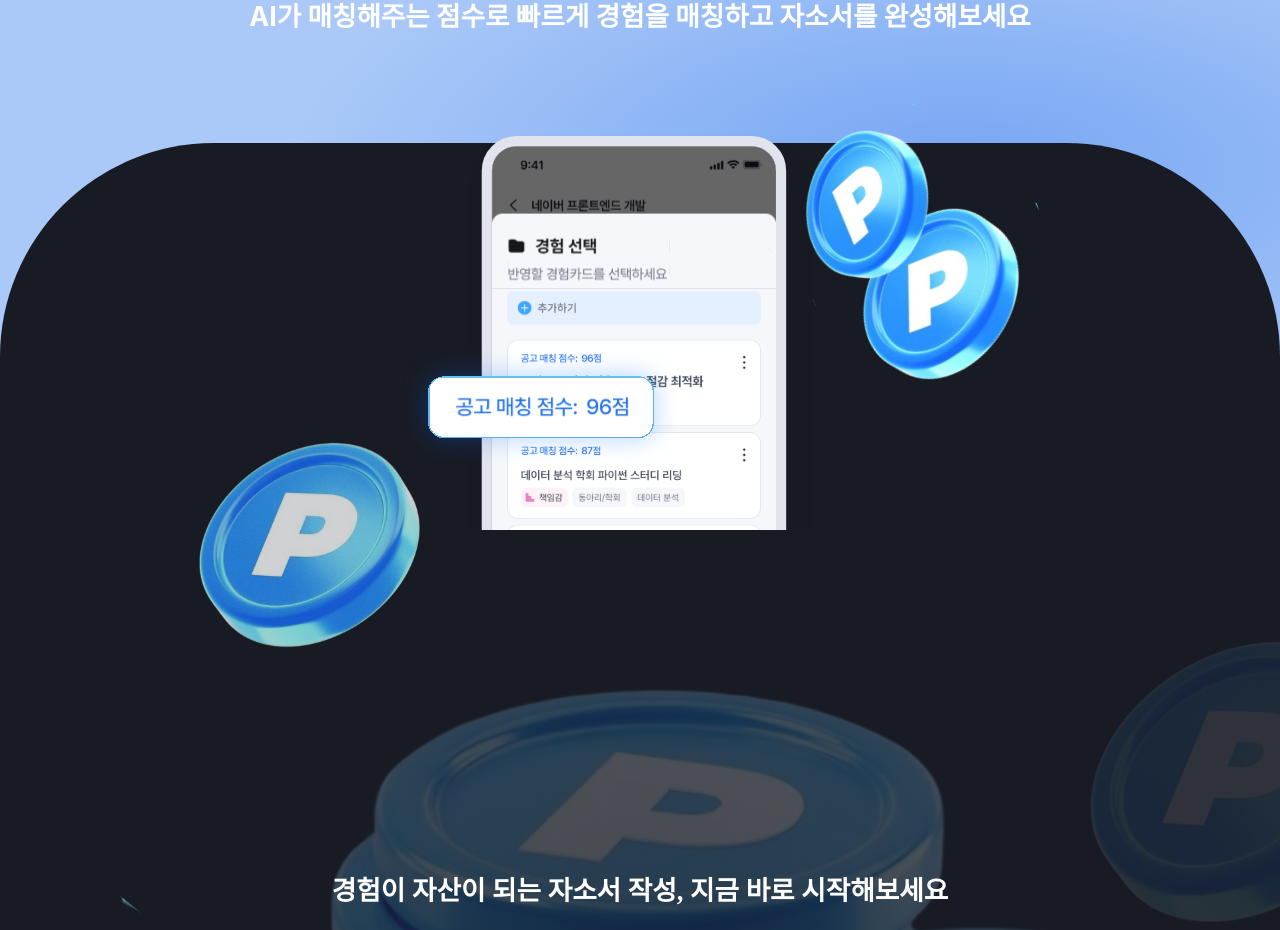
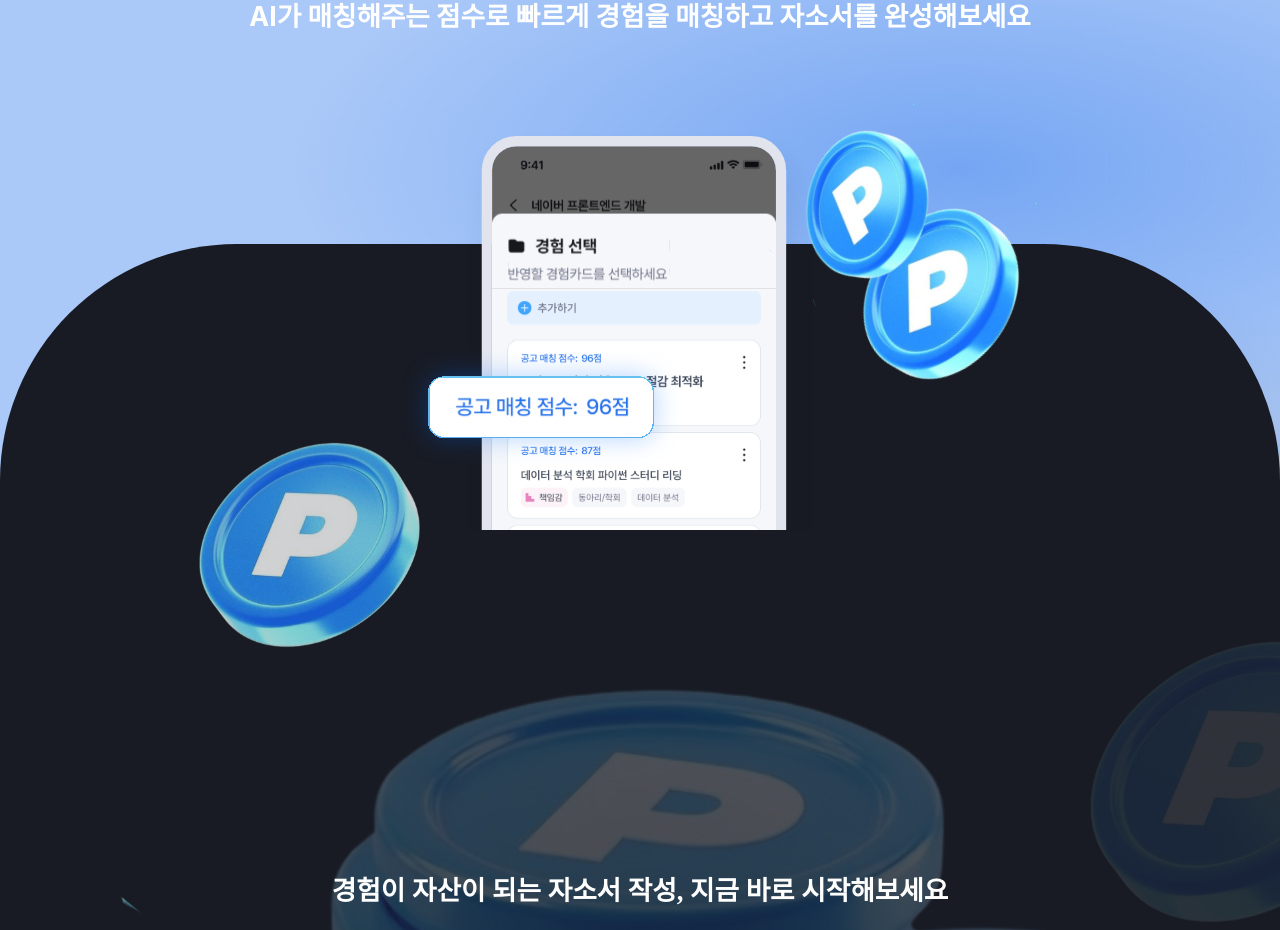
Before and after one commit to Nexters-Logit/logit-landing, a Next.js app: page / in a window 1280 px wide. Shown: the part 6670-7600 px from the top of the page. Built offline with nearby package versions, Linux system fonts and the light colour scheme; a web font is replaced by a local one.

Commit message:
fix: Step3 하단 rectangle vw→vh 기반으로 변경

```diff
--- a/src/components/sections/Features.tsx
+++ b/src/components/sections/Features.tsx
@@ -483,8 +483,8 @@ export default function Features() {
               bottom: "0",
               left: "0",
               width: "100%",
-              height: "clamp(120px, 47.5vw, 387px)",
-              borderRadius: "clamp(60px, 16.7vw, 320px) clamp(60px, 16.7vw, 320px) 0 0",
+              height: "clamp(120px, 35.8vh, 387px)",
+              borderRadius: "clamp(60px, 29.6vh, 320px) clamp(60px, 29.6vh, 320px) 0 0",
               background: "#181B24",
             },
           },
```
